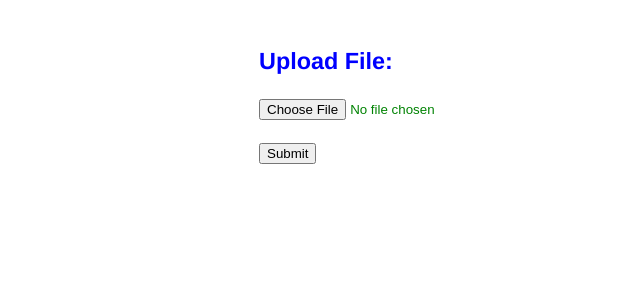
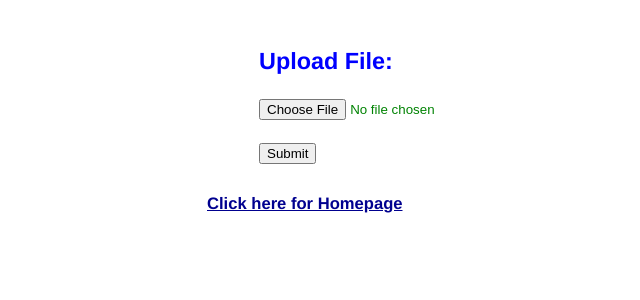
Before and after one commit to UtsavRaychaudhuri/Youtube-Comment-Sentiment-Analysis, a Flask app: page /giphy in a window 1280 px wide. Shown: the part 323-623 px from the top of the page, without its empty margins (181-821 px from the left). Run offline with Flask 2, Linux system fonts and the light colour scheme.

Commit message:
making changes in text color

```diff
--- a/final/templates/gif.html
+++ b/final/templates/gif.html
@@ -13,7 +13,7 @@
       <h3 style="color:blue">Upload File:</h3> <input type="file" name="file"><br>
      <br> <input type="submit" name="submit" value="Submit" style="max-width: 200px;">
     </form>
-
+<h5 style=" color:blue"> <a href="{{ url_for('home') }}">Click here for Homepage </a></h5>
 {% endblock %}
   </body>
 </html>
```
